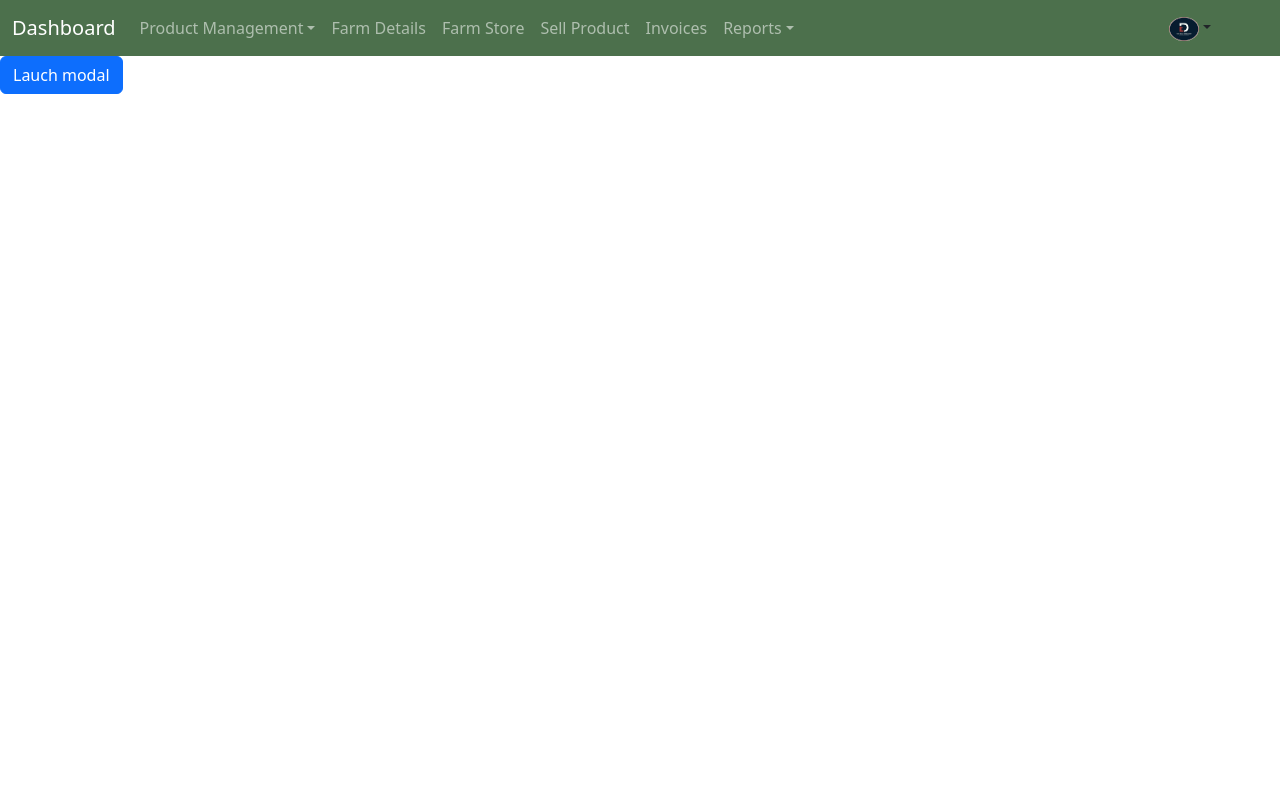
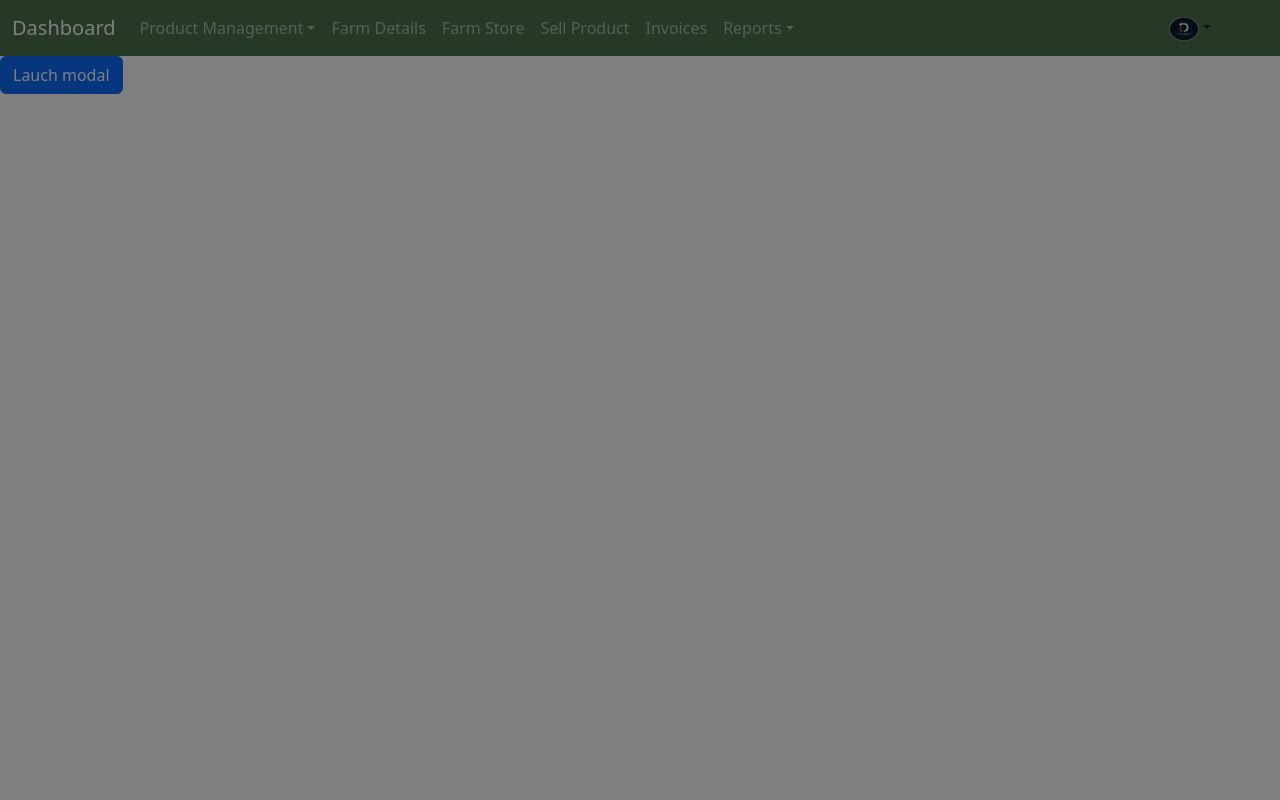
Before and after one commit to DamaMichaelYohanna/poultry-management-system, a Django app: template main/template/pickout.html in a window 1280 px wide. Run offline with Django 4.2, Linux system fonts and the light colour scheme; the template is opened without the code that fills it: values that come from a table or form of the project are taken from there, others are empty; data comes from the database, SQL or seed files in the repository; both versions use the stored data as it was after the commit.

Commit message:
more changes

```diff
--- a/main/template/pickout.html
+++ b/main/template/pickout.html
@@ -12,7 +12,7 @@
       });
     </script>
   </head>
-  <body>
+  <body class="modal-open" style="overflow: hidden; padding-right: 0px">
     <button
       class="btn btn-primary"
       type="button"
@@ -81,6 +81,7 @@
         </div>
       </div>
     </div>
+    <div class="modal-backdrop fade show"></div>
   </body>
 </html>
 {% endblock %}
```
Also changed, not shown: db.sqlite3.
